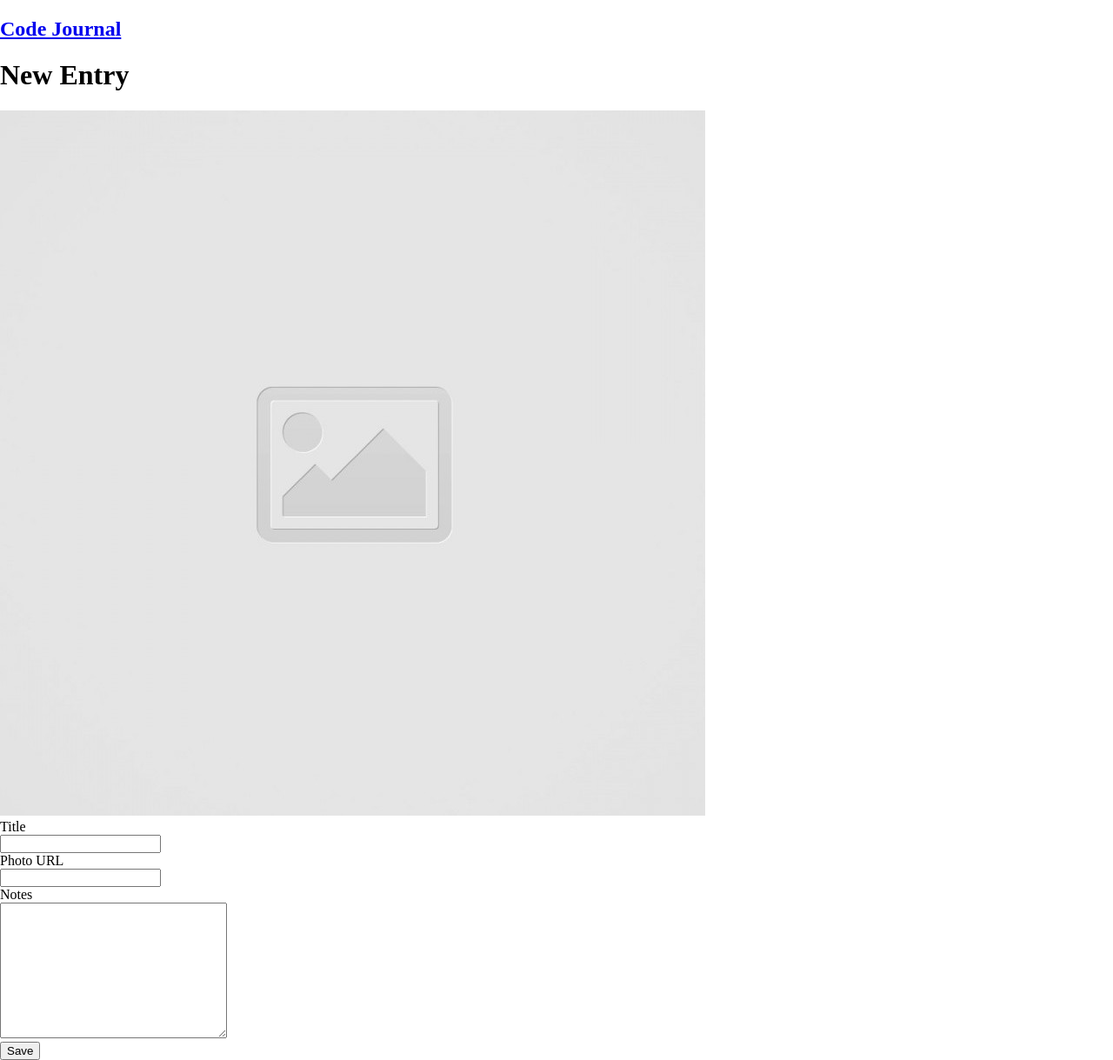
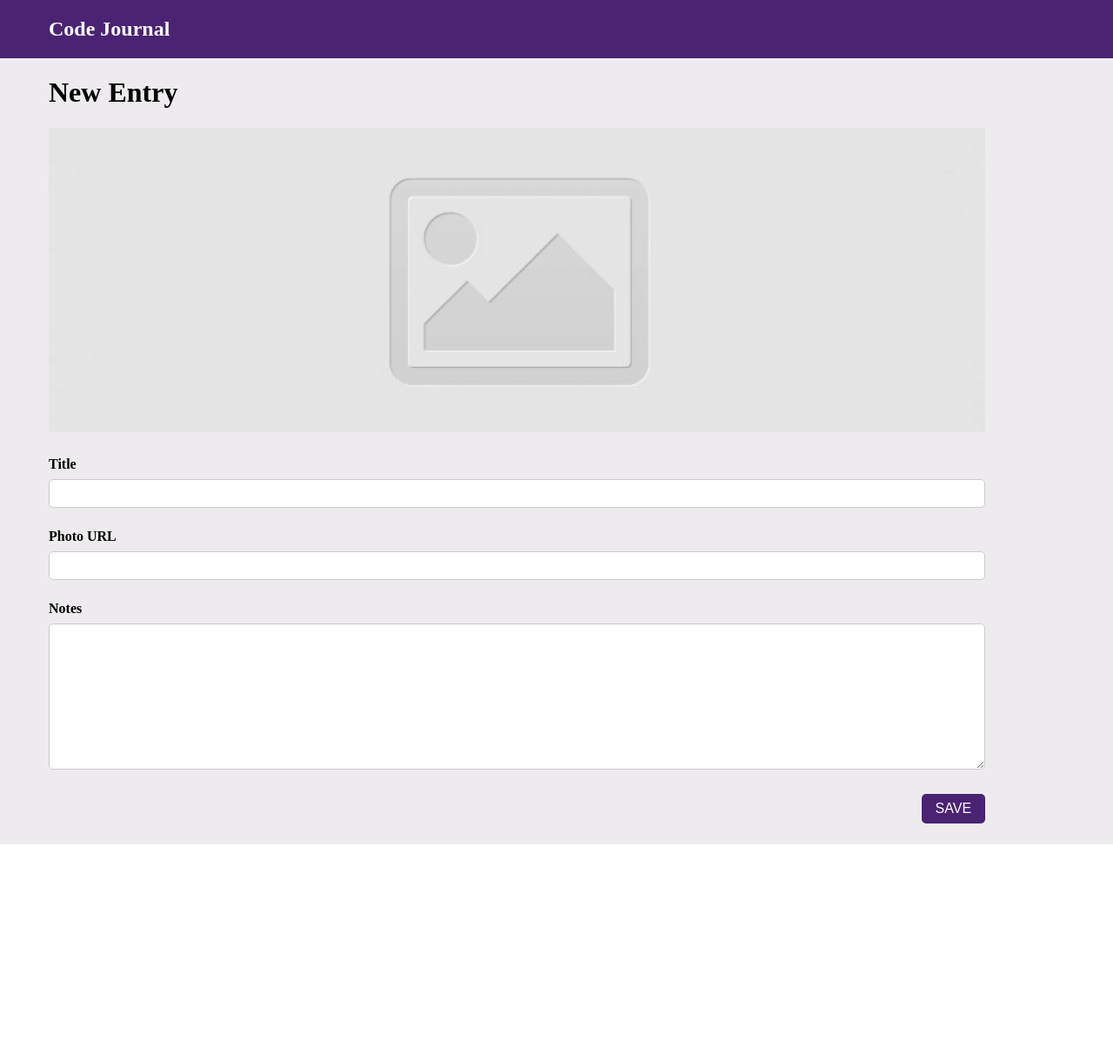
Before and after one commit to SeungjooKimSJ/code-journal, a website: page index.html in a window 1280 px wide. Shown: the whole page at 87% size. After the commit the page ends 971 px from the top, so only its background shows below. Drawn offline with Linux system fonts and the light colour scheme.

Commit message:
Added styles to the New Entry page. #1

```diff
--- a/css/styles.css
+++ b/css/styles.css
@@ -0,0 +1,89 @@
+header {
+  background-color: #4a2373;
+  display: flex;
+}
+
+.logo {
+  text-decoration: none;
+  padding-left: 3.5rem;
+}
+
+.header-h2 {
+  color: #fff;
+}
+
+main {
+  background-color: #edebed;
+  padding-left: 3.5rem;
+}
+
+.main-header {
+  display: flex;
+}
+
+.form-new-entry {
+  width: 100%;
+}
+
+#placeholder-image {
+  object-fit: cover;
+  width: 88%;
+  max-height: 350px;
+  margin-bottom: 1.5rem;
+}
+
+label {
+  font-weight: 600;
+}
+
+.entry-info {
+  width: 88%;
+}
+
+.input-area,
+.text-area {
+  margin-top: 0.5rem;
+  margin-bottom: 1.5rem;
+}
+
+#entry-title,
+#entry-url,
+#entry-notes {
+  width: 100%;
+  border: 1px solid #cccbcc;
+  border-radius: 5px;
+  padding: 0.5rem 0;
+}
+
+#entry-title:focus,
+#entry-url:focus,
+#entry-notes:focus {
+  outline: none;
+  border: 1px solid #4a2373;
+}
+
+.entry-btn {
+  display: flex;
+  justify-content: flex-end;
+}
+
+.entry-save-btn {
+  margin-bottom: 1.5rem;
+  padding: 0.5rem 1rem;
+  background-color: #4a2373;
+  color: #fff;
+  border: none;
+  border-radius: 5px;
+  text-transform: uppercase;
+  font-size: 1rem;
+  cursor: pointer;
+  transition: background-color 0.7s ease-in-out;
+}
+
+.entry-save-btn:hover {
+  background-color: #844ac2;
+}
+
+.entry-save-btn:focus {
+  outline: none;
+}
--- a/index.html
+++ b/index.html
@@ -18,7 +18,7 @@
 <body>
   <header>
     <a href="./index.html" class="logo">
-      <h2>Code Journal</h2>
+      <h2 class="header-h2">Code Journal</h2>
     </a>
     <div class="header" data-view="entry-form">
 
@@ -31,8 +31,9 @@
     </div>
 
     <form class="form-new-entry" data-view="entry-form">
-      <div id="placeholder-image">
-        <img src="./images/placeholder-image-square.jpg" alt="placeholder-image">
+      <div id="placeholder-image-area">
+        <img src="./images/placeholder-image-square.jpg"
+        alt="placeholder-image" id="placeholder-image">
       </div>
 
       <div class="entry-info" data-view="entry-form">
@@ -52,7 +53,7 @@
 
         <div class="notes">
           <label for="entry-notes">Notes</label>
-          <div class="text-content">
+          <div class="text-area">
             <textarea name="notes" id="entry-notes"
             cols="30" rows="10" required></textarea>
           </div>
```
